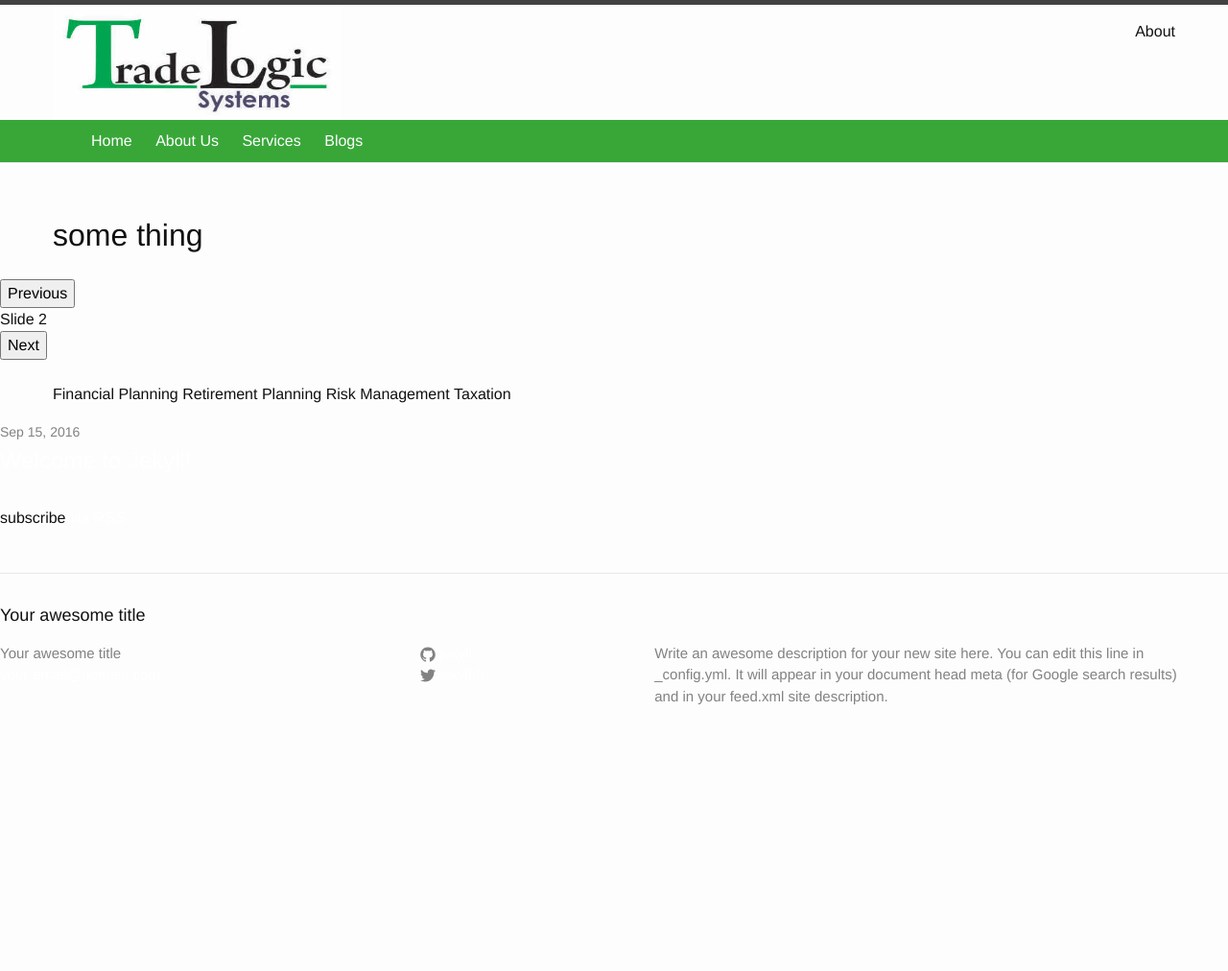
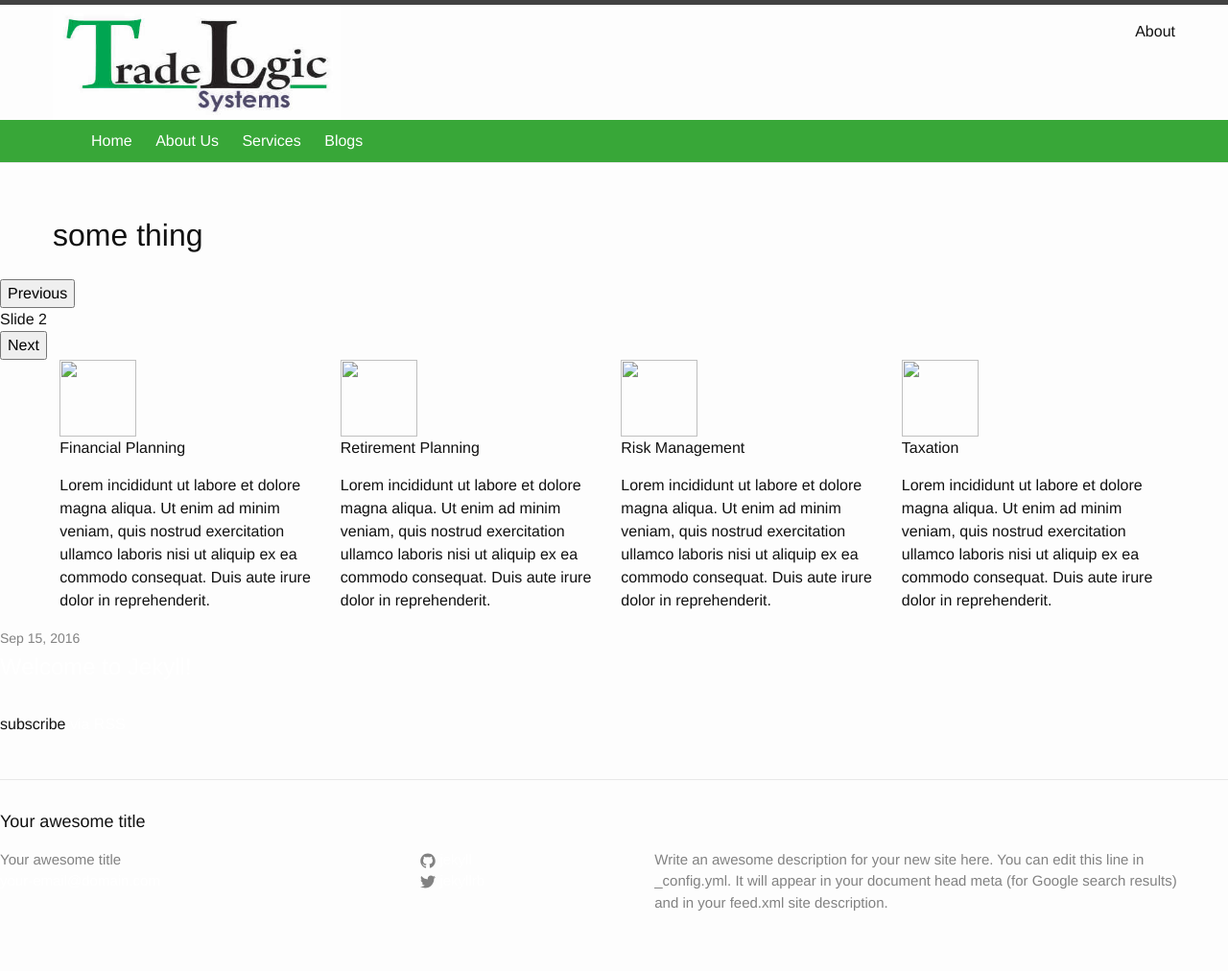
Before and after one commit to sm-main/tradeLogic, a Jekyll site: the page built from index.html, in a window 1280 px wide. Shown: the whole page at 96% size. Built offline with Jekyll 4.4.1, drawn with Linux system fonts in a browser that asks for light colours; nearby versions of some CDN libraries; before the commit the page ends 900 px from its top, so only the background shows below that.

Commit message:
homoe page updated

```diff
--- a/_sass/homepage/homepage.scss
+++ b/_sass/homepage/homepage.scss
@@ -22,5 +22,6 @@
 }
 .all-services
 {
+  @include span(4);
   display: inline-block;
 }
--- a/index.html
+++ b/index.html
@@ -19,24 +19,24 @@ layout: default
 <section class="services-section">
   <div class="wrap">
     <div class="all-services">
-      <img src="" alt="">
+      <img src="" alt="" height="80" width="80">
       <p>Financial Planning</p>
-      <p></p>
+      <p>Lorem incididunt ut labore et dolore magna aliqua. Ut enim ad minim veniam, quis nostrud exercitation ullamco laboris nisi ut aliquip ex ea commodo consequat. Duis aute irure dolor in reprehenderit.</p>
     </div>
     <div class="all-services">
-      <img src="" alt="">
+      <img src="" alt=""  height="80" width="80">
       <p>Retirement Planning</p>
-      <p></p>
+      <p>Lorem incididunt ut labore et dolore magna aliqua. Ut enim ad minim veniam, quis nostrud exercitation ullamco laboris nisi ut aliquip ex ea commodo consequat. Duis aute irure dolor in reprehenderit.</p>
     </div>
     <div class="all-services">
-      <img src="" alt="">
+      <img src="" alt="" height="80" width="80">
       <p>Risk Management</p>
-      <p></p>
+      <p>Lorem incididunt ut labore et dolore magna aliqua. Ut enim ad minim veniam, quis nostrud exercitation ullamco laboris nisi ut aliquip ex ea commodo consequat. Duis aute irure dolor in reprehenderit.</p>
     </div>
     <div class="all-services">
-      <img src="" alt="">
+      <img src="" alt="" height="80" width="80">
       <p>Taxation</p>
-      <p></p>
+      <p>Lorem incididunt ut labore et dolore magna aliqua. Ut enim ad minim veniam, quis nostrud exercitation ullamco laboris nisi ut aliquip ex ea commodo consequat. Duis aute irure dolor in reprehenderit.</p>
     </div>
   </div>
 </section>
```
